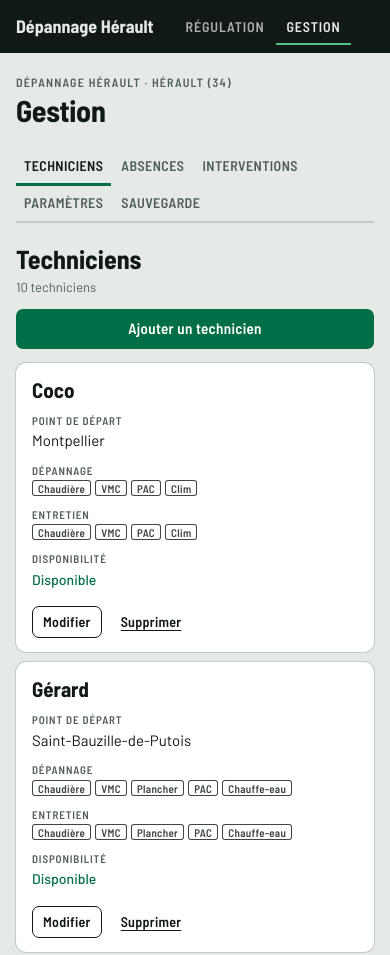
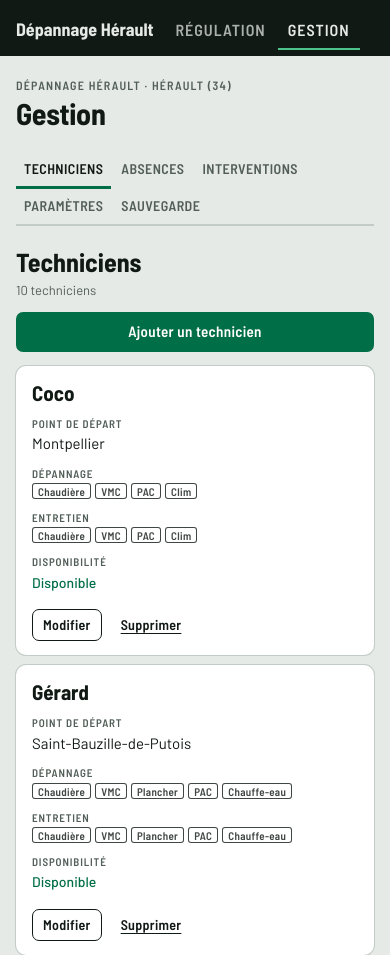
Before and after one commit to raphaelaussenac/regulation, a plain HTML site: page gestion.html in a window 390 px wide. Shown: the top 955 px of the page. Drawn offline with Linux system fonts and the light colour scheme.

Commit message:
v0.1.0 : numéro de version affiché, barre du haut dégagée

```diff
--- a/commun.css
+++ b/commun.css
@@ -238,8 +238,11 @@ h1 { margin: 0; font: 700 34px/1 var(--font-sign); letter-spacing: -.01em; text-
    La barre passe sous l'heure et la batterie ; les marges suivent l'encoche et la barre d'accueil. */
 html { -webkit-text-size-adjust: 100%; }
 body { -webkit-tap-highlight-color: transparent; }
+/* La barre reste en haut pendant le défilement. Sous l'heure et la batterie, une marge
+   supplémentaire l'éloigne du voile flou qu'iOS dessine en haut de l'écran. */
 .barre {
-  padding-top: max(8px, env(safe-area-inset-top));
+  position: sticky; top: 0; z-index: 1100;
+  padding-top: calc(env(safe-area-inset-top, 0px) + 10px);
   padding-left: max(20px, env(safe-area-inset-left));
   padding-right: max(20px, env(safe-area-inset-right));
 }
@@ -247,7 +250,9 @@ body { -webkit-tap-highlight-color: transparent; }
 .fenetre { max-height: calc(100dvh - 40px); overflow: auto; overscroll-behavior: contain; }
 @media (max-width: 600px) {
   .barre { padding-left: max(16px, env(safe-area-inset-left)); padding-right: max(16px, env(safe-area-inset-right)); }
-  .barre__nav a { padding: 12px 10px 9px; }
+  .barre { padding-bottom: 6px; row-gap: 2px; }
+  .barre__nav { margin-left: -10px; }
+  .barre__nav a { padding: 12px 10px 10px; font-size: 16px; }
   .fenetre__formulaire { padding: 20px 18px 16px; }
   .fenetre__actions .bouton { flex: 1; }
 }
--- a/gestion.html
+++ b/gestion.html
@@ -9,7 +9,7 @@
 <meta name="theme-color" content="#111915">
 <meta name="apple-mobile-web-app-capable" content="yes">
 <meta name="mobile-web-app-capable" content="yes">
-<meta name="apple-mobile-web-app-status-bar-style" content="black-translucent">
+<meta name="apple-mobile-web-app-status-bar-style" content="black">
 <meta name="apple-mobile-web-app-title" content="Régulation">
 <link rel="manifest" href="manifest.webmanifest">
 <link rel="icon" href="icone.svg" type="image/svg+xml">
--- a/sw.js
+++ b/sw.js
@@ -2,7 +2,7 @@
 // En ligne, chaque fichier est redemandé au site (les mises à jour arrivent tout de suite) ;
 // sans réseau, la copie gardée sert. Les cartes, communes et itinéraires ne passent pas par ici.
 // Changer VERSION à chaque mise à jour pour renouveler la copie.
-const VERSION = '2026-11-21-b';
+const VERSION = '2026-11-21-c';
 const CACHE = `depannage-${VERSION}`;
 const FICHIERS = [
   './',
--- /dev/null
+++ b/version.js
@@ -0,0 +1,3 @@
+// Numéro de version de l'application, affiché dans la barre du haut.
+// À changer à chaque mise en ligne (voir README) : le téléphone récupère alors la nouvelle copie.
+self.VERSION_APPLI = '0.1.0';
```
Also changed, not shown: index.html (+1 -1 lines), 2 other files.
